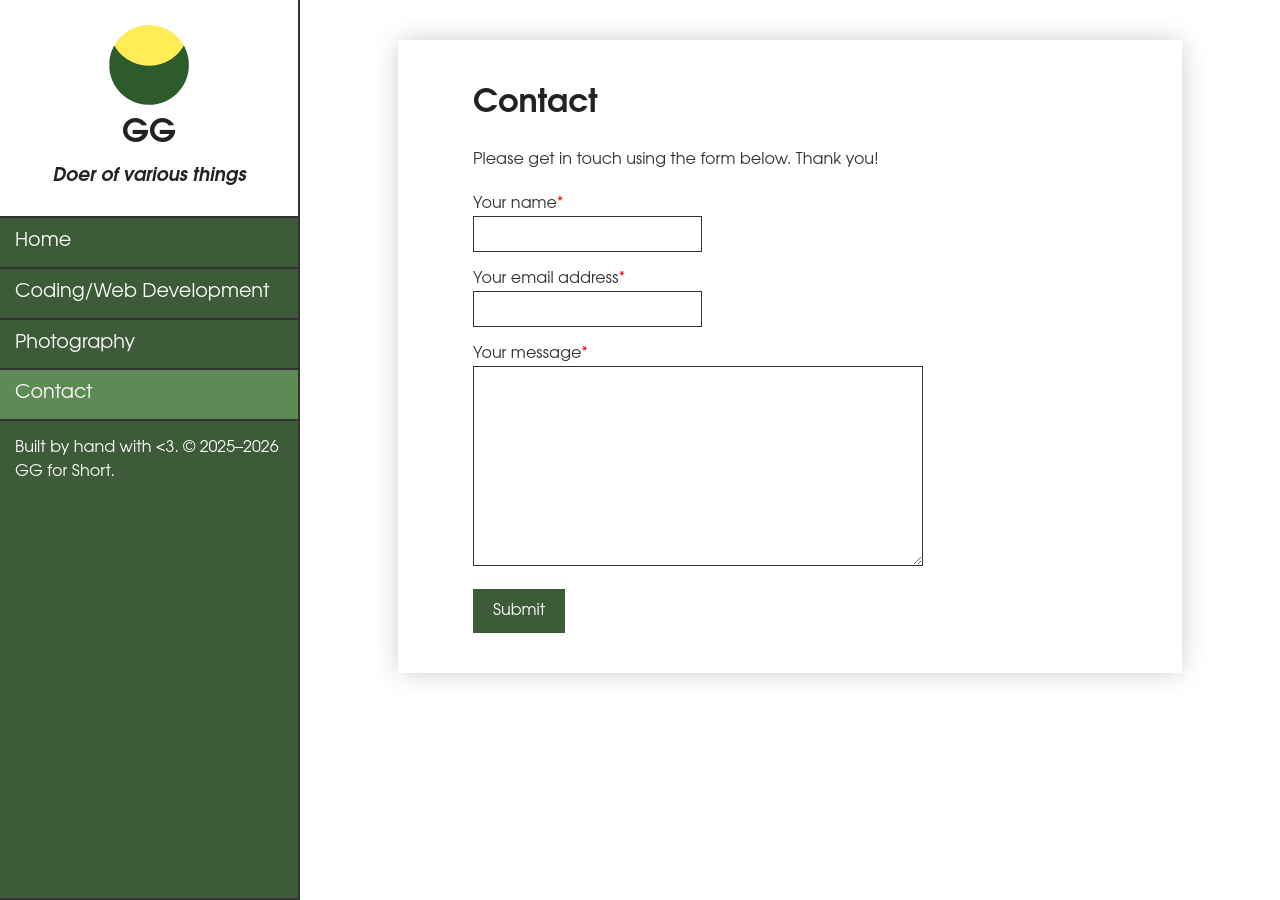
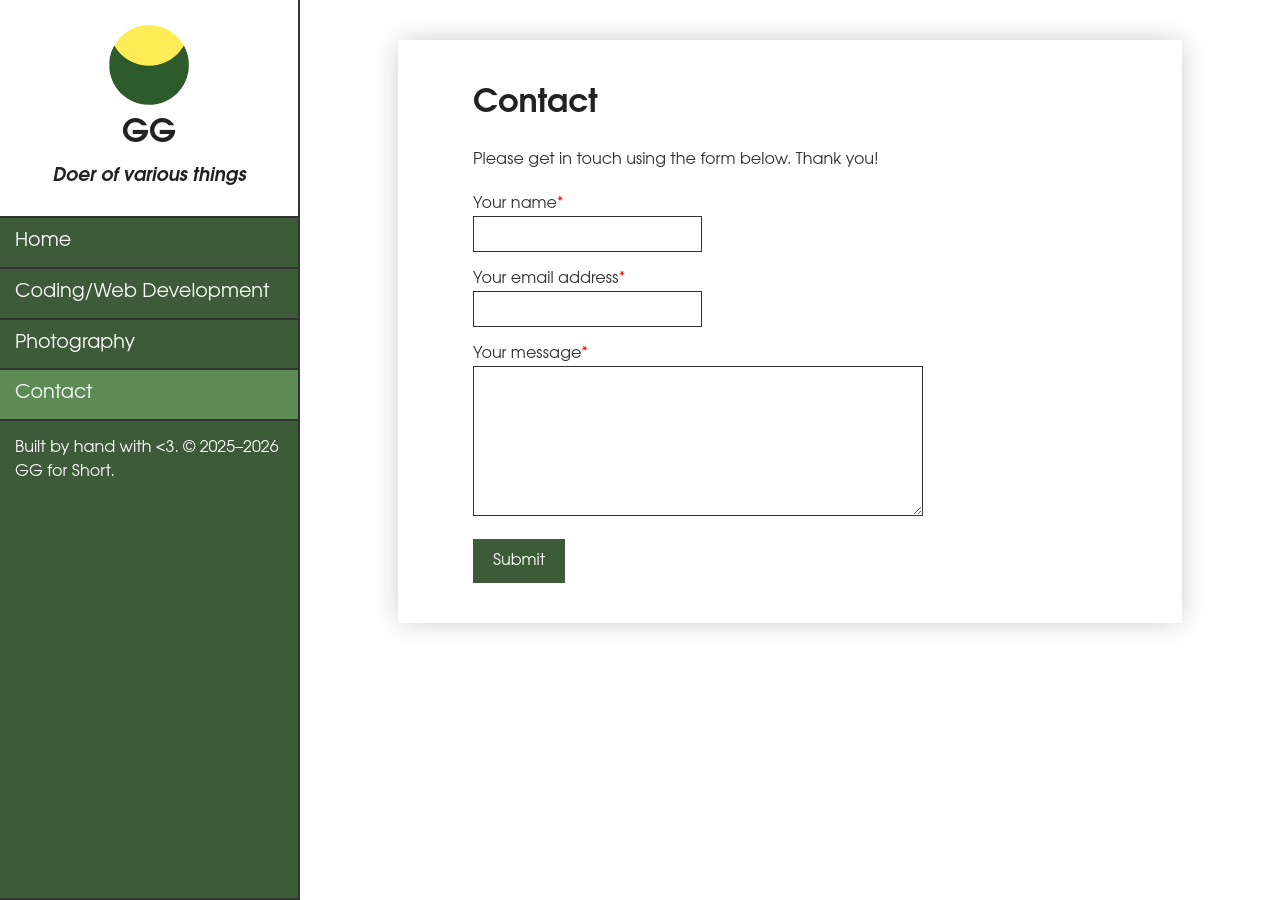
Before and after one commit to ggforshort/ggforshort.github.io, a Jekyll site: the page built from contact.md, in a window 1280 px wide. Built offline with Jekyll 4.4.1, drawn with Linux system fonts in a browser that asks for light colours.

Commit message:
Update main.scss

```diff
--- a/_sass/main.scss
+++ b/_sass/main.scss
@@ -165,10 +165,10 @@ input {
 }
 textarea {
 	width: 100%;
-	@media (min-width: $md) {
+	@media (min-width: $lg) {
 		width: 450px;
 	}
-	height: 200px;
+	height: 150px;
 	border: 1px solid $dark-gray;
 	border-radius: 0;
 	padding: 5px;
```
